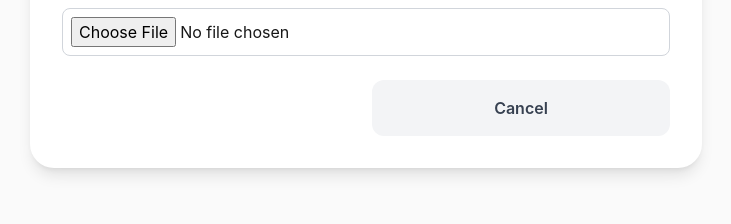
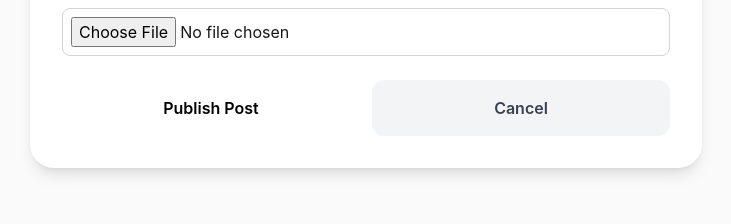
Before and after one commit to RiteshhVishwakarma/campushub, a Django app: page /posts/create/ in a window 1280 px wide. Shown: the part 885-1109 px from the top of the page, without its empty margins (274-1005 px from the left). Run offline with Django 5.2, Linux system fonts and the light colour scheme; the visitor is signed in with stand-in values (Sample User, id 1); data that the repository does not hold is empty; some libraries are stand-ins or nearby versions.

Commit message:
fix: update publish button text color

```diff
--- a/templates/posts/post_create.html
+++ b/templates/posts/post_create.html
@@ -103,7 +103,7 @@
 
             <!-- Buttons -->
             <div class="flex gap-3">
-                <button type="submit" class="flex-1 bg-primary text-white font-semibold py-4 rounded-lg hover:bg-secondary transition">
+                <button type="submit" class="flex-1 bg-primary text-black font-semibold py-4 rounded-lg hover:bg-secondary transition">
                     Publish Post
                 </button>
                 <a href="{% url 'posts:post_list' %}" class="flex-1 bg-gray-100 text-gray-700 font-semibold py-4 rounded-lg hover:bg-gray-200 transition text-center">
```
